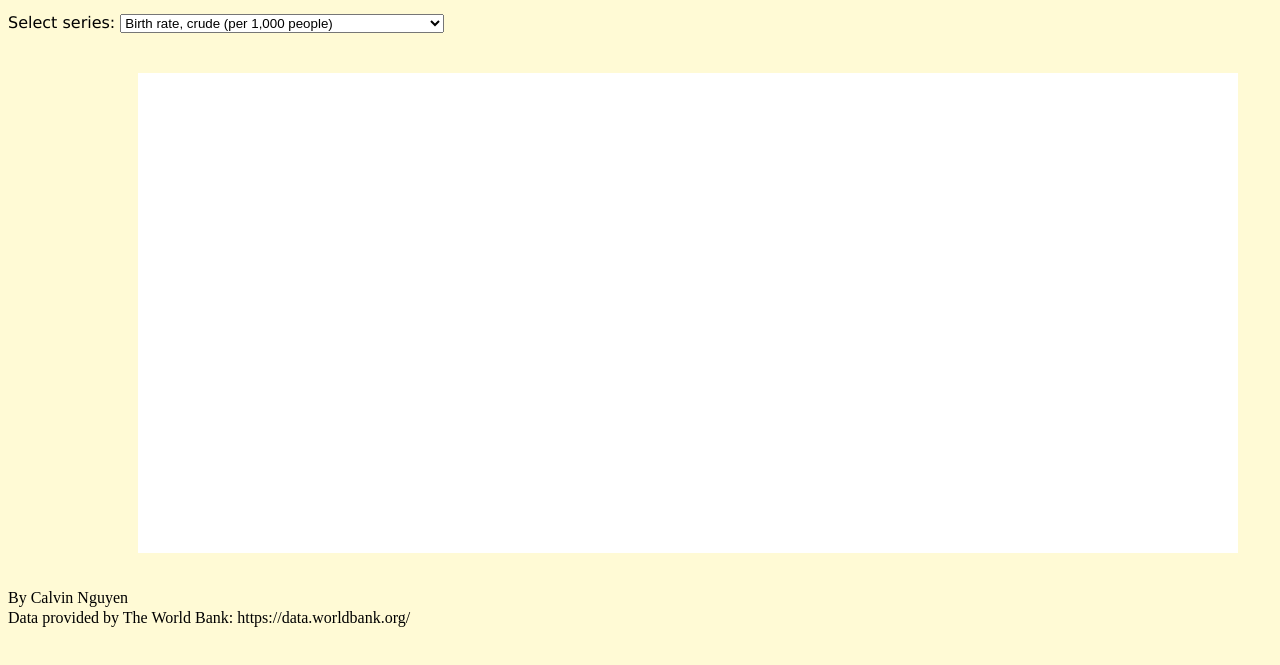
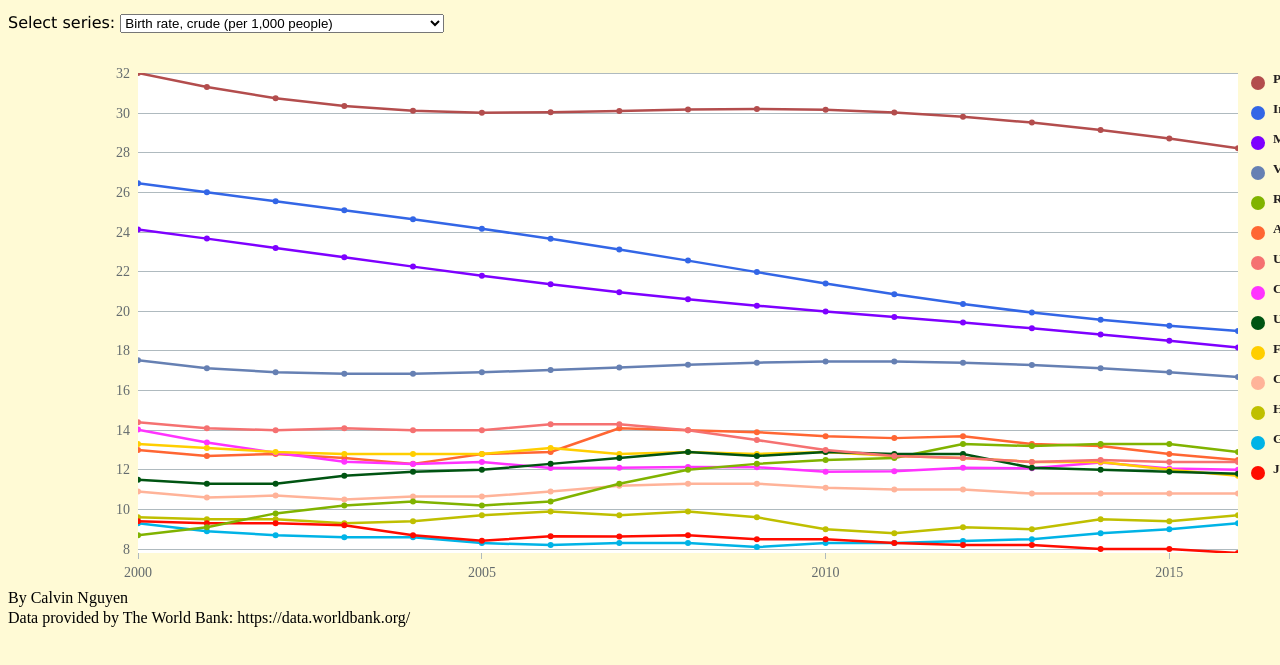
Before and after one commit to calvinnguyenq/calvinnguyenq.github.io, a plain HTML site: page index.html in a window 1280 px wide. Shown: the part 113-778 px from the top of the page. Drawn offline with nearby package versions, Linux system fonts and the light colour scheme; no server answers; a web font is replaced by a local one.

Commit message:
Update index.html

```diff
--- a/index.html
+++ b/index.html
@@ -94,7 +94,7 @@
 		.on("change", change);
 
 	//gets data and runs redraw function
-	d3.csv("New folder/EntireData.csv", function(data) {
+	d3.csv("data.csv", function(data) {
 		formatted = data;
 		redraw();
 	});
```
